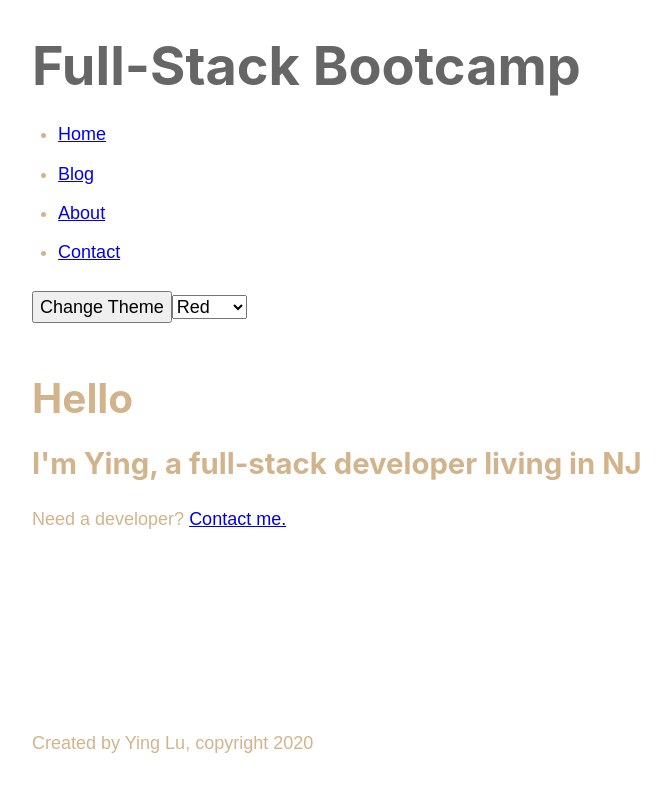
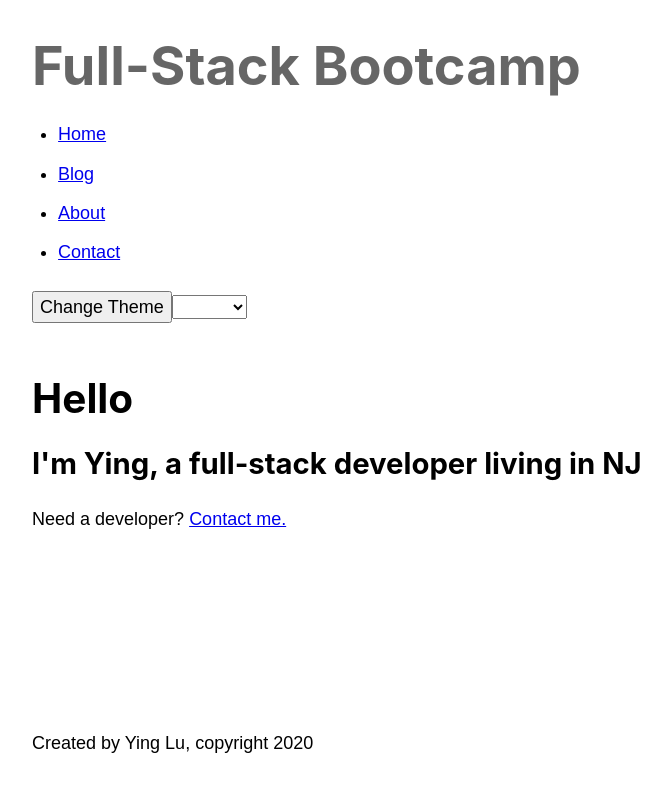
Before and after one commit to yinglu91/gatsby-bootcamp, a Gatsby site: page / in a window 1280 px wide. Shown: the whole page, without its empty margins (251-922 px from the left). Built offline with nearby package versions, Linux system fonts and the light colour scheme; Gatsby itself is replaced by a stand-in of ours.

Commit message:
set default theme black

```diff
--- a/src/components/layout/Header.jsx
+++ b/src/components/layout/Header.jsx
@@ -81,9 +81,9 @@ const Header = () => {
             setTheme(e.target.value)
           }}
         >
+          <option value=""></option>
+          <option value="tan">Tan</option>
           <option value="red">Red</option>
-          <option value="tan">Tan</option>
-          <option value="yellow">Yellow</option>
           <option value="purple">Purple</option>
         </select>
       </nav>
--- a/src/context/GlobalContextProvider.jsx
+++ b/src/context/GlobalContextProvider.jsx
@@ -2,8 +2,9 @@ import React from 'react'
 
 export const GlobalStateContext = React.createContext()
 
+const defaultTheme = 'black'
 const initialState = {
-  theme: 'tan',
+  theme: defaultTheme,
 }
 
 function reducer(state, action) {
@@ -18,7 +19,7 @@ function reducer(state, action) {
       console.log(action.payload)
       return {
         ...state,
-        theme: action.payload,
+        theme: action.payload == '' ? defaultTheme : action.payload,
       }
     }
     default:
```
